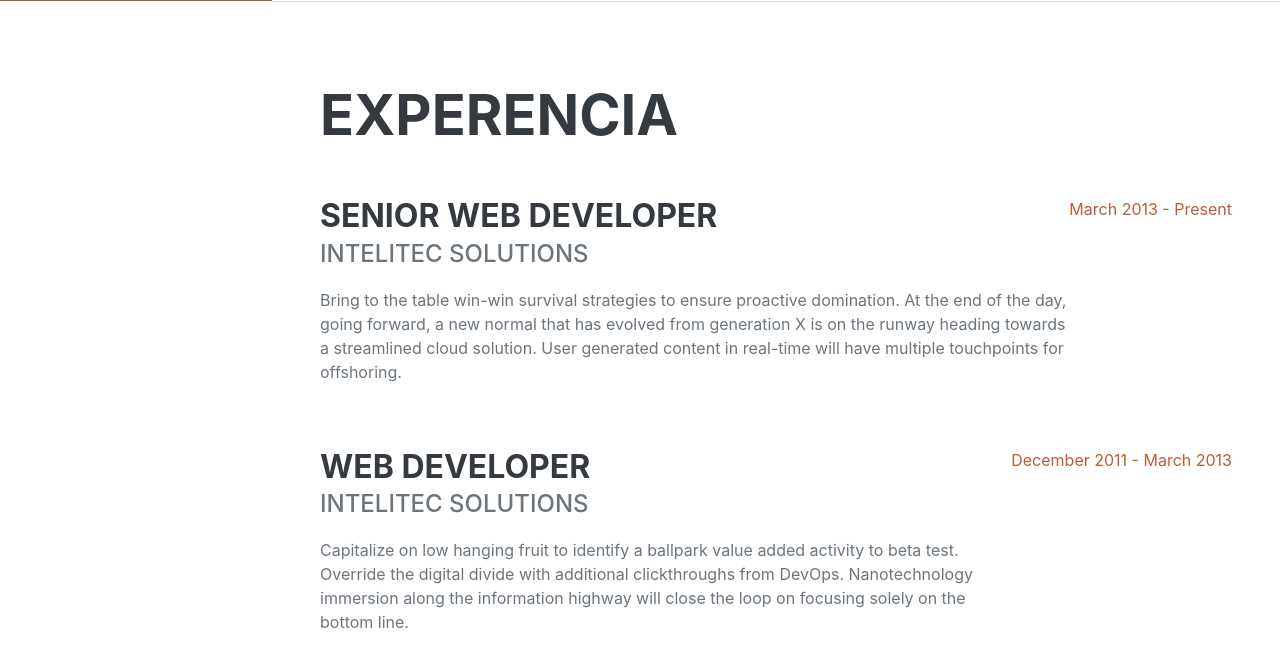
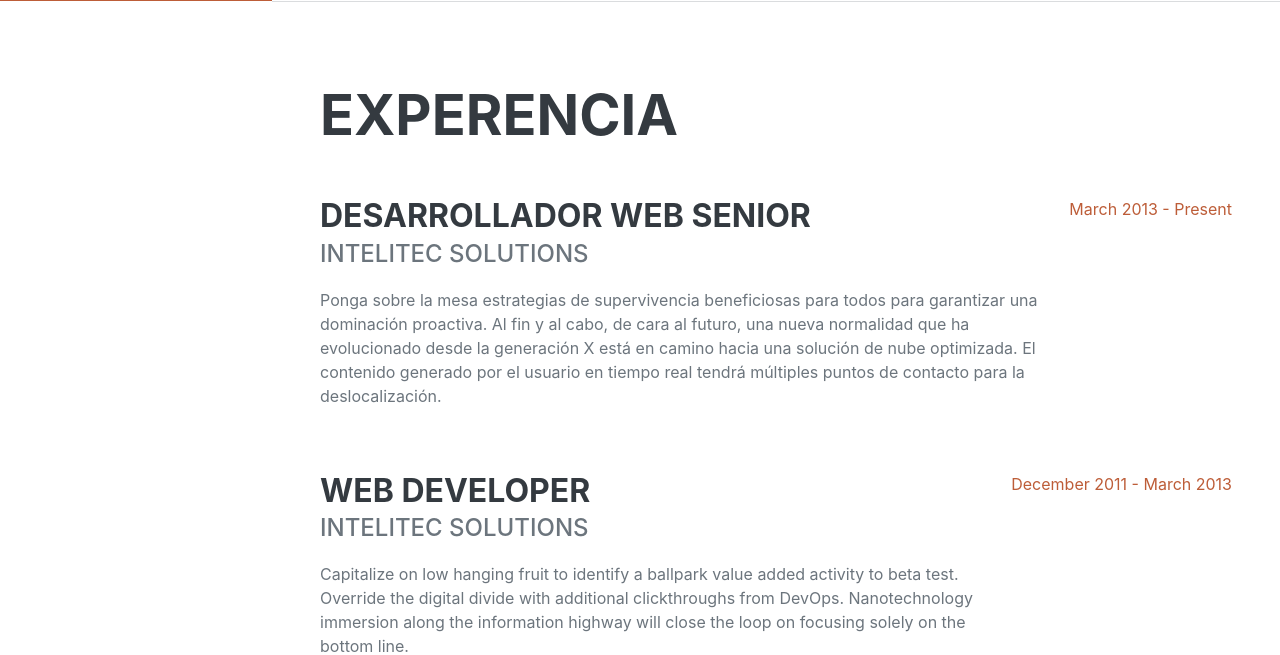
Before and after one commit to bismark7171/MiPortafolio, a Django app: page / in a window 1280 px wide. Shown: the part 799-1454 px from the top of the page. Run offline with Django 5.2, Linux system fonts and the light colour scheme; some libraries are stand-ins or nearby versions; some web fonts are replaced.

Commit message:
actualizando experencia

```diff
--- a/templates/index.html
+++ b/templates/index.html
@@ -64,9 +64,9 @@
                     <h2 class="mb-5">Experencia</h2>
                     <div class="d-flex flex-column flex-md-row justify-content-between mb-5">
                         <div class="flex-grow-1">
-                            <h3 class="mb-0">Senior Web Developer</h3>
+                            <h3 class="mb-0">Desarrollador web senior</h3>
                             <div class="subheading mb-3">Intelitec Solutions</div>
-                            <p>Bring to the table win-win survival strategies to ensure proactive domination. At the end of the day, going forward, a new normal that has evolved from generation X is on the runway heading towards a streamlined cloud solution. User generated content in real-time will have multiple touchpoints for offshoring.</p>
+                            <p>Ponga sobre la mesa estrategias de supervivencia beneficiosas para todos para garantizar una dominación proactiva. Al fin y al cabo, de cara al futuro, una nueva normalidad que ha evolucionado desde la generación X está en camino hacia una solución de nube optimizada. El contenido generado por el usuario en tiempo real tendrá múltiples puntos de contacto para la deslocalización.</p>
                         </div>
                         <div class="flex-shrink-0"><span class="text-primary">March 2013 - Present</span></div>
                     </div>
```
